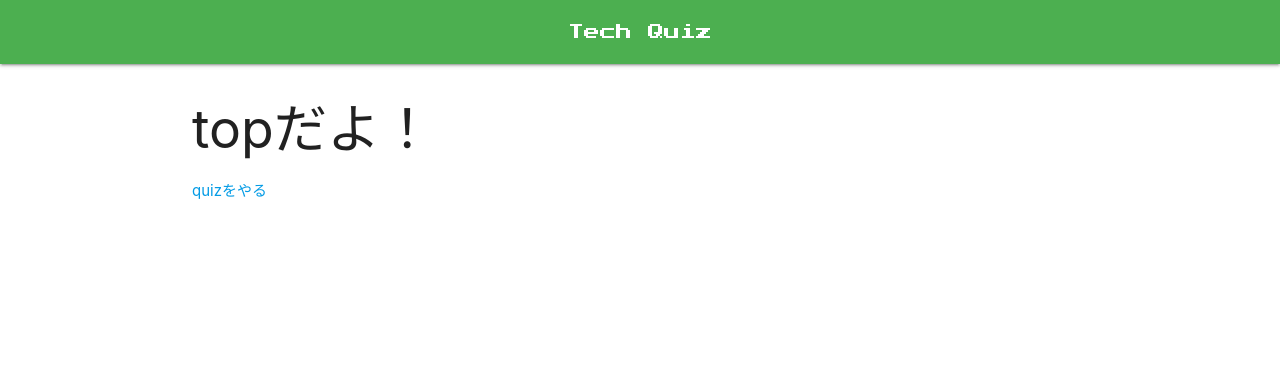
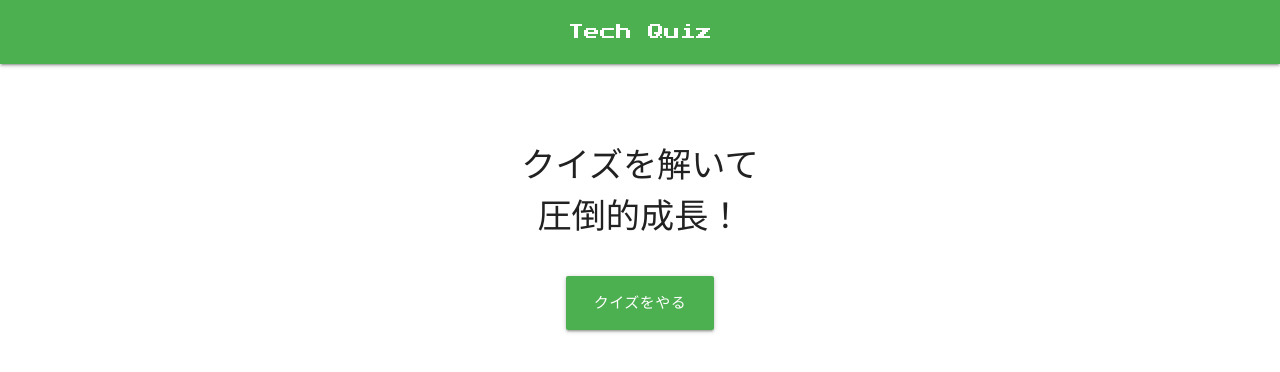
Before and after one commit to y-yana/tech-quiz, a React (Create React App) app: page / in a window 1280 px wide. Shown: the top 372 px of the page. Built offline with nearby package versions, Linux system fonts and the light colour scheme.

Commit message:
Topをきれいにした

```diff
--- a/src/screens/Top.js
+++ b/src/screens/Top.js
@@ -3,9 +3,17 @@ import { Link } from "react-router-dom";
 
 const Top = () => {
   return (
-    <div>
-		<h2>topだよ！</h2>
-		<Link to="/quiz">quizをやる</Link>
+    <div className="top-container center-align">
+      <h4 className="top-header">
+        クイズを解いて
+        <br />
+        圧倒的成長！
+      </h4>
+      <div>
+        <Link to="/quiz" className="btn-large green">
+          クイズをやる
+        </Link>
+      </div>
     </div>
   );
 };
```
